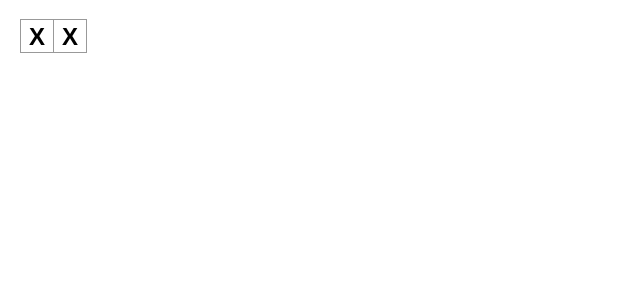
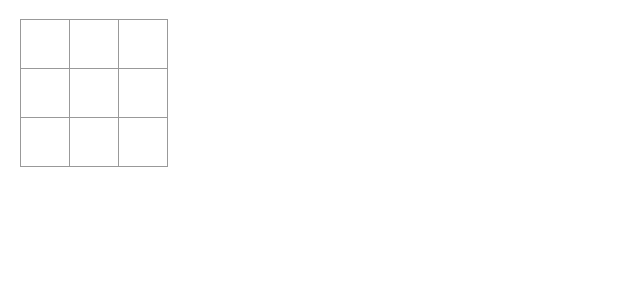
Before and after one commit to morumbi-sp/react-official-doc-study, a React (Create React App) app: page / in a window 1280 px wide. Shown: the top 300 px of the page, without its empty margins (0-640 px from the left). Built offline with nearby package versions, Linux system fonts and the light colour scheme.

Commit message:
making an interactive component

```diff
--- a/src/App.js
+++ b/src/App.js
@@ -1,13 +1,42 @@
-import { createElement, useState } from 'react';
+import { useState } from 'react';
 import './App.css';
 
-function App() {
+function Square() {
+  const [value, setValue] = useState(null);
+  const handleClick = () => {
+    setValue('X');
+  };
+  return (
+    <button className='square' onClick={handleClick}>
+      {value}
+    </button>
+  );
+}
+
+function Board() {
   return (
     <>
-      <button className='square'>X</button>
-      <button className='square'>X</button>
+      <div className='board-row'>
+        <Square />
+        <Square />
+        <Square />
+      </div>
+      <div className='board-row'>
+        <Square />
+        <Square />
+        <Square />
+      </div>
+      <div className='board-row'>
+        <Square />
+        <Square />
+        <Square />
+      </div>
     </>
   );
 }
 
+function App() {
+  return <Board />;
+}
+
 export default App;
--- a/src/index.css
+++ b/src/index.css
@@ -60,15 +60,15 @@
   background: #fff;
   border: 1px solid #999;
   float: left;
-  font-size: 24px;
+  font-size: 36px;
   font-weight: bold;
   line-height: 34px;
-  height: 34px;
+  height: 50px;
   margin-right: -1px;
   margin-top: -1px;
   padding: 0;
   text-align: center;
-  width: 34px;
+  width: 50px;
 }
 
 .board-row:after {
```
